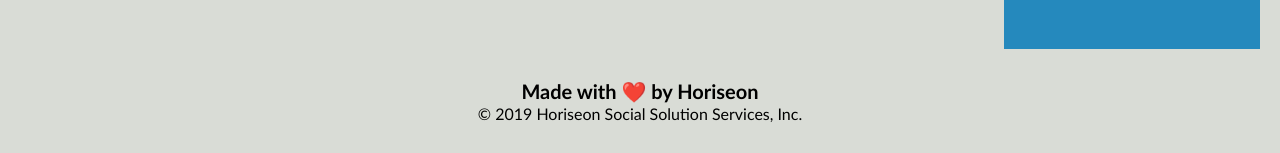
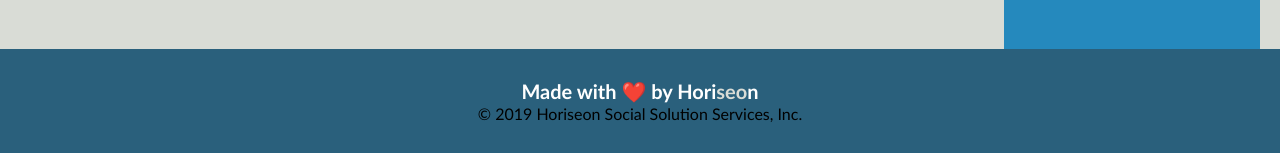
Before and after one commit to jazzmbarry/horiseon, a plain HTML site: page index.html in a window 1280 px wide. Shown: the part 1830-1983 px from the top of the page. Drawn offline with Linux system fonts and the light colour scheme.

Commit message:
Finish project

```diff
--- a/assets/css/style.css
+++ b/assets/css/style.css
@@ -16,6 +16,10 @@
     font-size: 16px;
 }
 
+.seo {
+    color: #d9dcd6;
+}
+
 /* Header settings */
 
 .header {
@@ -28,10 +32,6 @@
 .header h1 {
     display: inline-block;
     font-size: 48px;
-}
-
-.header h1 .seo {
-    color: #d9dcd6;
 }
 
 .header nav {
@@ -134,16 +134,19 @@
     max-width: 150px;
 }
 
-/* Footer settings - Not on Mock-up but on current code
-Would you like to keep this? */
+/* Footer settings - Not on Mock-up but on current code. Talked with instructor and he told me to keep it in
+I also added a backgroud-color to match with the header. */
 
 .footer {
     padding: 30px;
     clear: both;
     font-family: 'Trebuchet MS', 'Lucida Sans Unicode', 'Lucida Grande', 'Lucida Sans', Arial, sans-serif;
     text-align: center;
+    background-color: #2a607c;
+    color: black;
 }
 
 .footer h2 {
     font-size: 20px;
+    color: white;
 }
--- a/index.html
+++ b/index.html
@@ -119,9 +119,12 @@
 
     </benefits>
 
+<!-- This footer was with the original code but didn't show up on the mock-up. I talked to my instructor about it and he said to leave it in. -->
+<!-- I also matched it with the header to make the webpage more complete -->
+
     <footer class="footer">
 
-        <h2>Made with ❤️️ by Horiseon</h2>
+        <h2>Made with ❤️️ by Hori<span class="seo">seo</span>n</h2>
 
         <p>
             &copy; 2019 Horiseon Social Solution Services, Inc.
```
